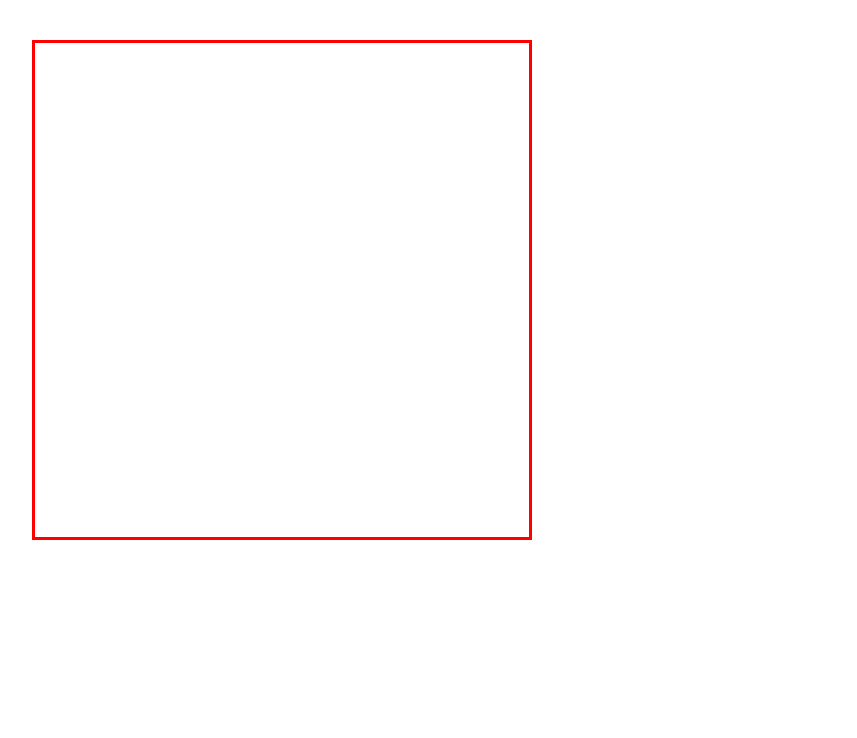
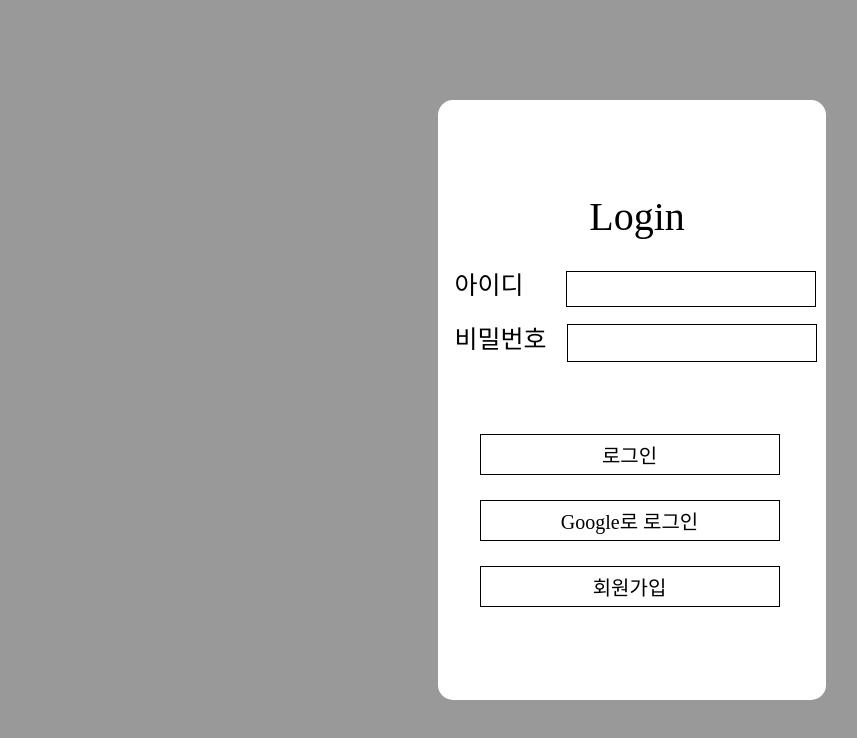
Before and after one commit to codestates/Maplody, a React (Create React App) app in the folder client/: page /login in a window 1280 px wide. Shown: the top 738 px of the page, without its empty margins (8-865 px from the left). Built offline with nearby package versions, Linux system fonts and the light colour scheme; a web font is replaced by a local one.

Commit message:
ADD: client LoginModal file basic design

```diff
--- a/client/src/components/LoginModal.js
+++ b/client/src/components/LoginModal.js
@@ -3,12 +3,8 @@ import { useState } from 'react';
 import styled from 'styled-components';
 
 const LoginModalContainer = styled.div`
-  margin: 40px;
-  width: 500px;
-  height: 500px;
-  border: solid 3px red;
+  height: 13.5rem;
 `;
-
 const LoginModalBackdrop = styled.div`
   position: fixed;
   z-index: 999;
@@ -20,8 +16,7 @@ const LoginModalBackdrop = styled.div`
   display: grid;
   place-items: center;
 `;
-
-const LoginModalView = styled.div`
+const LoginModalWindow = styled.div`
   display: flex;
   justify-content: center;
   flex-direction: column;
@@ -29,45 +24,99 @@ const LoginModalView = styled.div`
   border-radius: 15px;
   background-color: white;
   width: 388px;
-  height: 435px;
+  height: 600px;
 `;
+const CloseBtn = styled.a`
+  border-radius: 50px;
+  border: none;
+  font-size: 28px;
+  cursor: pointer;
+  color: #ffad4f;
+`
+export const IdPasswordContainer = styled.div`
+  margin-left: 10px;
+`;
+const Title = styled.div`
+  font-size: 40px;
+  color: black;
+  width: 365px;
+  text-align: center;
+  margin: 0 0 15px 0;
+`;
+const Id_text = styled.div`
+  font-size: 25px;
+  color: black;
+  padding: 10px 0 2px;
+`;
+export const Id_Input = styled.input.attrs({ type: 'text' })`
+  font-size: 17px;
+  width: 250px;
+  height: 2.1em;
+  outline: none;
+  cursor: pointer;
+  border: solid 1px black;
+  margin-left: 42px;
 
-const CloseBtn = styled.div`
-  font-size: 28px;
+  &:focus {
+    outline: 1px solid #FF0066;
+    border: hidden;
+  }
+`;
+export const Pw_text = styled.div`
+  font-size: 25px;
+  color: black;
+  padding: 10px 0 2px;
+`;
+export const Pw_Input = styled.input.attrs({ type: 'password' })`
+  font-size: 17px;
+  width: 250px;
+  height: 2.2em;
+  outline: none;
+  border: solid 1px black;
+  cursor: pointer;
+  margin-left: 20px;
+
+  &:focus {
+    outline: 1px solid #FF0066;
+    border: hidden;
+  }
+`;
+const LoginBtn = styled.div`
+  font-size: 20px;
+  border: 1px solid black;
+  padding: 5px;
+  width: 300px;
   color: black;
   cursor: pointer;
+  margin-top: 70px;
+  margin-left: 25px;
+  text-align: center;
 `;
-
-const ModalInsideContainer = styled.div`
-  margin-left: 10px;
+const GoogleBtn = styled.div`
+  font-size: 20px;
+  border: 1px solid black;
+  padding: 5px;
+  width: 300px;
+  color: black;
+  cursor: pointer;
+  margin-top: 25px;
+  margin-left: 25px;
+  text-align: center;
 `;
-
-const Title = styled.div`
-  margin: 40px;
-`;
-
-const Id_text = styled.div`
-  margin: 40px;
-`;
-
-const Id_Input = styled.div`
-  margin: 40px;
-`;
-
-const Pw_text = styled.div`
-  margin: 40px;
-`;
-
-const Pw_Input = styled.div`
-  margin: 40px;
-`;
-
-const LoginBtn = styled.div`
-  margin: 40px;
+const SignupBtn = styled.div`
+  font-size: 20px;
+  border: 1px solid black;
+  padding: 5px;
+  width: 300px;
+  color: black;
+  cursor: pointer;
+  margin-top: 25px;
+  margin-left: 25px;
+  text-align: center;
 `;
 
 const LoginModal = () => {
-  const [isOpen, setIsOpen] = useState(false);
+  const [isOpen, setIsOpen] = useState(true);
   const [userId, setUserId] = useState('');
   const [password, setPassword] = useState('');
 
@@ -86,23 +135,27 @@ const LoginModal = () => {
     }
   };
 
+
   return (
     <LoginModalContainer>
-      {isOpen === true ? (
-        <LoginModalBackdrop onClick={openModalHandler}>
-          <LoginModalView onClick={(e) => e.stopPropagation()}>
-            <CloseBtn className="fas fa-times" onClick={openModalHandler}></CloseBtn>
-            <ModalInsideContainer>
+     <LoginModalBackdrop onClick={openModalHandler}>
+      <LoginModalWindow onClick={(e) => e.stopPropagation()}>
+        <CloseBtn className="fas fa-times" onClick={openModalHandler}></CloseBtn>
+        <IdPasswordContainer>
               <Title>Login</Title>
-              <Id_text>아이디</Id_text>
-              <Id_Input onChange={handleChange} />
-              <Pw_text>비밀번호</Pw_text>
-              <Pw_Input onChange={handleChange} />
-              <LoginBtn onClick={() => loginBtnHandler()}>Login</LoginBtn>
-            </ModalInsideContainer>
-          </LoginModalView>
-        </LoginModalBackdrop>
-      ) : null}
+              <Id_text>아이디
+                <Id_Input onChange={handleChange} />
+              </Id_text>
+              <Pw_text>비밀번호
+                <Pw_Input onChange={handleChange} />
+              </Pw_text>
+
+              <LoginBtn onClick={() => loginBtnHandler()}>로그인</LoginBtn>
+              <GoogleBtn onClick={() => loginBtnHandler()}>Google로 로그인</GoogleBtn>
+              <SignupBtn onClick={() => loginBtnHandler()}> 회원가입</SignupBtn>
+            </IdPasswordContainer>
+      </LoginModalWindow>
+     </LoginModalBackdrop>
     </LoginModalContainer>
   );
 };
```
